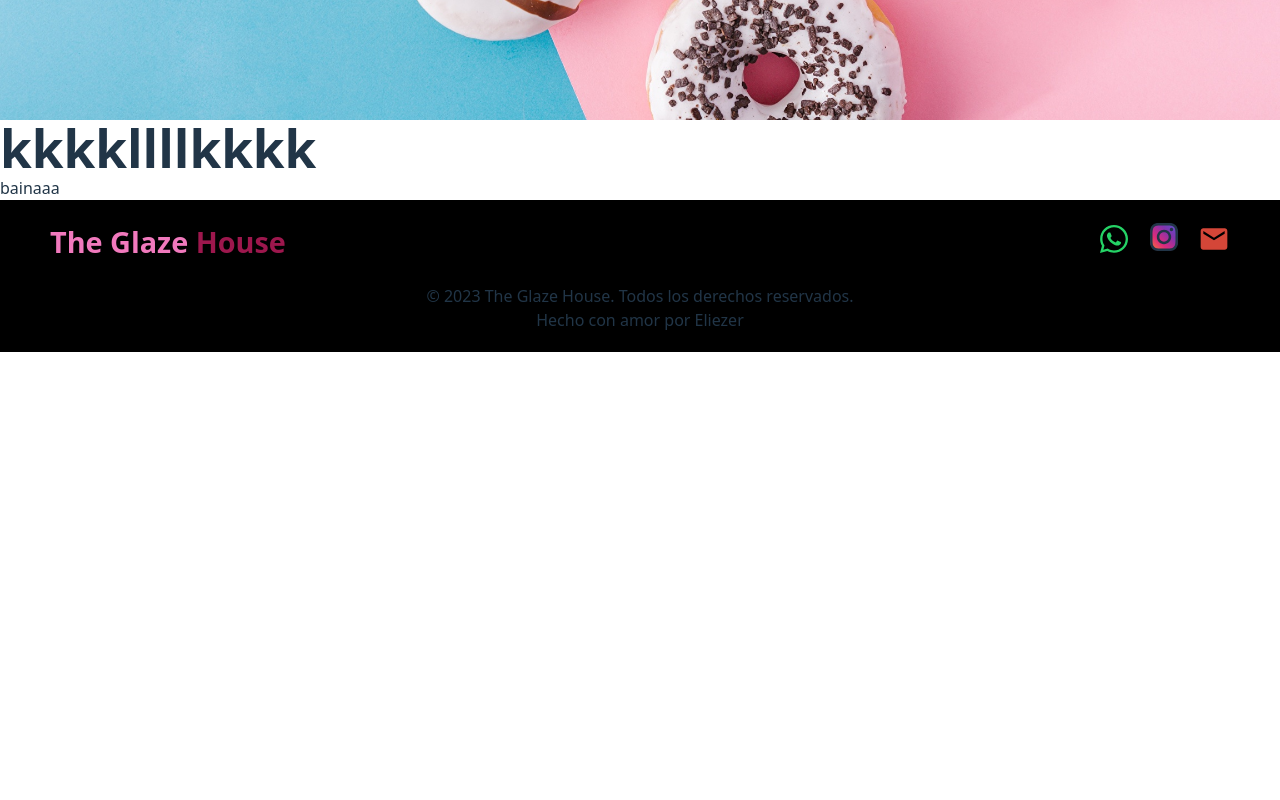
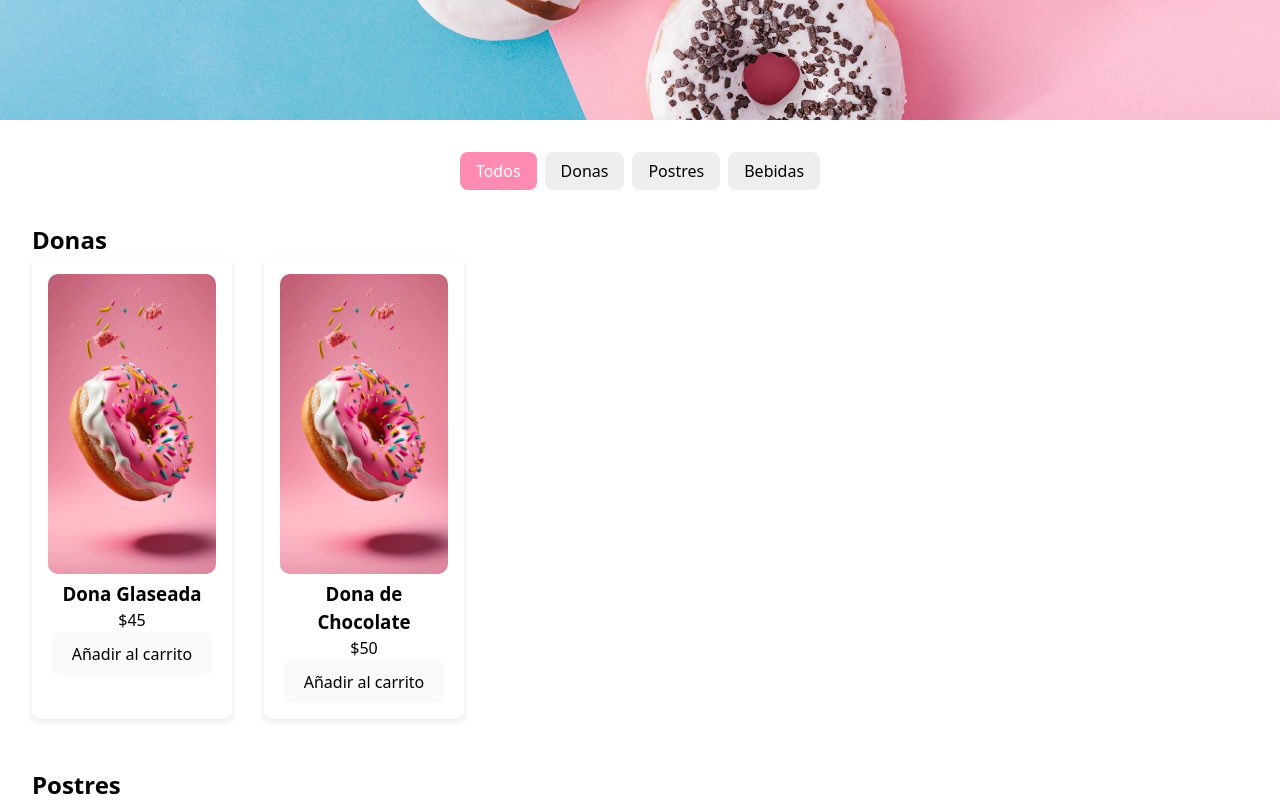
Before and after one commit to eligamer0/The-Glaze-House, a React (Vite) app: page /pages/Productos in a window 1280 px wide. Shown: the part 680-1480 px from the top of the page. Before the commit the page ends 1032 px from the top, so only its background shows below. Built offline with nearby package versions, Linux system fonts and the light colour scheme.

Commit message:
add all-products

```diff
--- a/src/components/Footer.css
+++ b/src/components/Footer.css
@@ -24,6 +24,7 @@
     height: 28px;
     background: linear-gradient(45deg, #f58529, #dd2a7b, #8134af, #515bd4);
     border-radius: 10px;
+    color: #fff;
 }
 
 .footer-cretit {
--- /dev/null
+++ b/src/data/all-products.js
@@ -0,0 +1,34 @@
+import donaGlaseada from '../assets/dona-glaseada.jpg';
+
+const allproducts = [
+    {
+        id: 1,
+        name: "Dona Glaseada",
+        price: "$45",
+        image: donaGlaseada,
+        category: "Donas"
+    },
+    {
+        id: 2,
+        name: "Brownie",
+        price: "$60",
+        image: donaGlaseada,
+        category: "Postres"
+    },
+    {
+        id: 3,
+        name: "Frappé",
+        price: "$100",
+        image: donaGlaseada,
+        category: "Bebidas"
+    },
+    {
+        id: 4,
+        name: "Dona de Chocolate",
+        price: "$50",
+        image: donaGlaseada,
+        category: "Donas"
+    }
+];
+
+export default allproducts;
--- /dev/null
+++ b/src/pages/Productos.css
@@ -0,0 +1,70 @@
+.all-products-page {
+  padding: 2rem;
+}
+
+.category-section {
+  margin-bottom: 3rem;
+  color: black;
+}
+
+.all-products-grid {
+  display: flex;
+  gap: 2rem;
+  flex-wrap: wrap;
+}
+
+.product-card {
+  background: white;
+  padding: 1rem;
+  border-radius: 8px;
+  box-shadow: 0 2px 6px rgba(0,0,0,0.1);
+  width: 200px;
+  text-align: center;
+}
+
+.product-card img {
+    object-fit: cover;
+    width: 100%;
+    height: 300px;
+    border-radius: 10px;
+}
+
+.filters {
+  display: flex;
+  flex-wrap: wrap;
+  gap: 0.5rem;
+  margin-bottom: 2rem;
+  justify-content: center;
+}
+
+.filters button {
+  background-color: #eee;
+  border: none;
+  padding: 0.5rem 1rem;
+  border-radius: 8px;
+  cursor: pointer;
+  transition: all 0.3s ease;
+}
+
+.filters button:hover {
+  background-color: #ffd1dc;
+}
+
+.filters button.active {
+  background-color: #ff8bb3;
+  color: white;
+}
+
+@media (max-width: 768px) {
+    .all-products-grid {
+        grid-template-columns: repeat(auto-fill, minmax(200px, 1fr));
+        padding: 20px;
+        justify-content: center;
+    }
+    .product-card img {
+        height: 200px;
+    }
+    .product-card h3 {
+        font-size: 20px;
+    }
+}
--- a/src/pages/Productos.jsx
+++ b/src/pages/Productos.jsx
@@ -1,12 +1,55 @@
-function Productos() {
-    return (
-        <div>
-            <h1>kkkkllllkkkk</h1>
-            <p>bainaaa
+import { useState } from 'react';
+import allproducts from '../data/all-products';
+import './Productos.css';
 
-            </p>
+function AllProducts() {
+  const [activeCategory, setActiveCategory] = useState("Todos");
+
+  // Obtener las categorías únicas
+  const categories = [...new Set(allproducts.map(product => product.category))];
+
+  // Crear lista de filtros (Todos + categorías)
+  const filters = ["Todos", ...categories];
+
+  // Definir qué categorías mostrar según el filtro
+  const filteredCategories = activeCategory === "Todos" ? categories : [activeCategory];
+
+  return (
+    <div className="all-products-page">
+
+      {/* 🔘 Botones de filtro */}
+      <div className="filters">
+        {filters.map(category => (
+          <button
+            key={category}
+            className={activeCategory === category ? "active" : ""}
+            onClick={() => setActiveCategory(category)}
+          >
+            {category}
+          </button>
+        ))}
+      </div>
+
+      {/* 🧁 Mostrar productos según la categoría activa */}
+      {filteredCategories.map(category => (
+        <div key={category} className="category-section">
+          <h2>{category}</h2>
+          <div className="all-products-grid all-products-scroll">
+            {allproducts
+              .filter(product => product.category === category)
+              .map(product => (
+                <div key={product.id} className="product-card">
+                  <img src={product.image} alt={product.name} />
+                  <h3>{product.name}</h3>
+                  <p>{product.price}</p>
+                  <button>Añadir al carrito</button>
+                </div>
+              ))}
+          </div>
         </div>
-    );
+      ))}
+    </div>
+  );
 }
 
-export default Productos;
+export default AllProducts;
```
